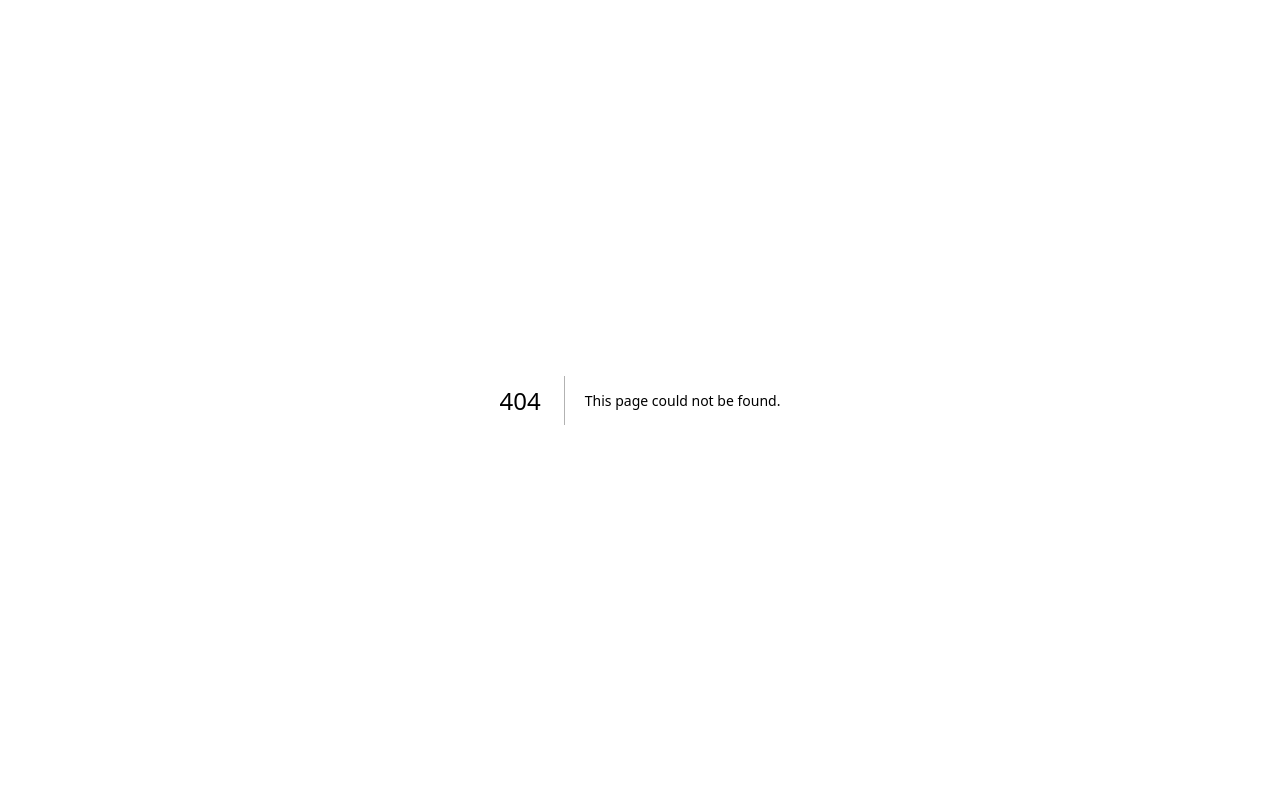
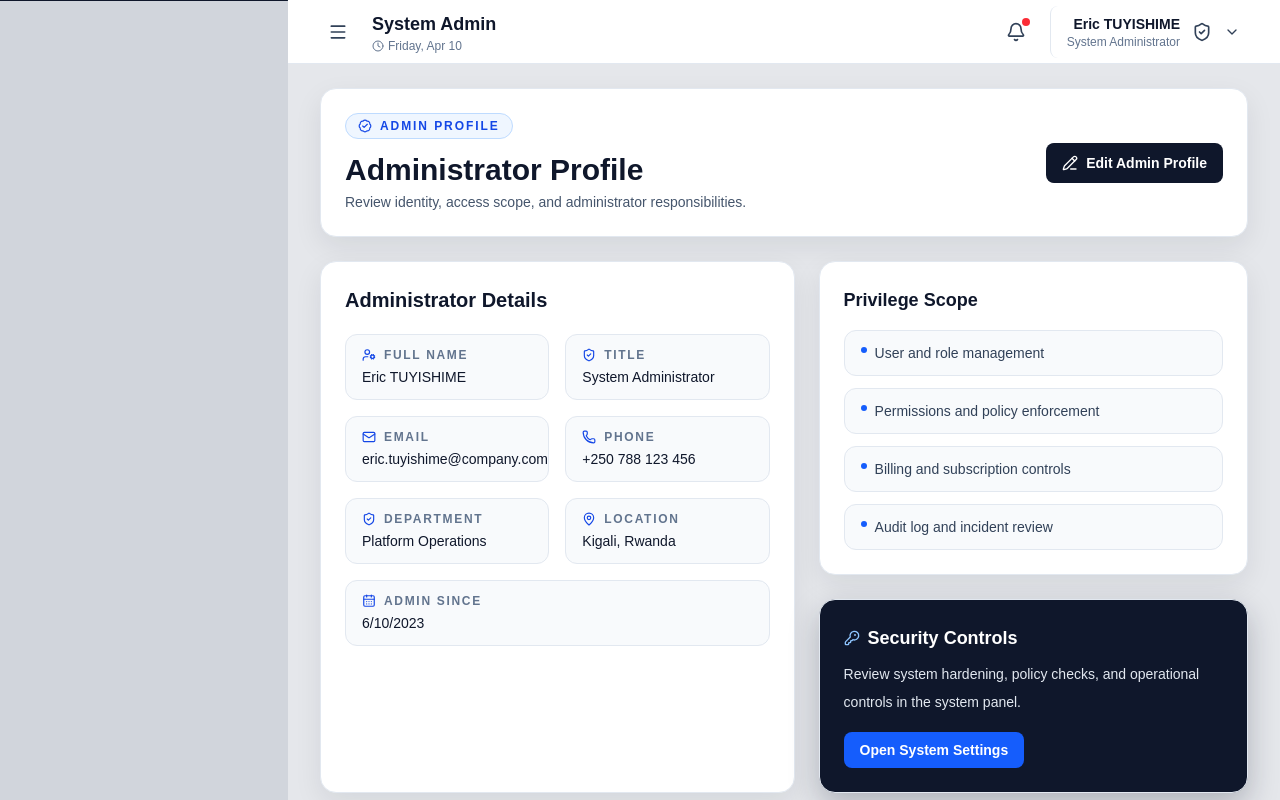
Before and after one commit to eric2003tu/Accounting, a Next.js app: page /admin/profile in a window 1280 px wide. Before the commit this address had no page. Built offline with nearby package versions, Linux system fonts and the light colour scheme.

Commit message:
The first commit on the website

```diff
--- /dev/null
+++ b/app/admin/profile/page.tsx
@@ -0,0 +1,108 @@
+'use client';
+
+import React from 'react';
+import Link from 'next/link';
+import { Mail, Phone, MapPin, ShieldCheck, CalendarDays, PencilLine, BadgeCheck, KeyRound, UserCog } from 'lucide-react';
+
+const adminProfile = {
+  fullName: 'Eric TUYISHIME',
+  title: 'System Administrator',
+  email: 'eric.tuyishime@company.com',
+  phone: '+250 788 123 456',
+  department: 'Platform Operations',
+  location: 'Kigali, Rwanda',
+  joinedOn: '2023-06-10',
+};
+
+const adminPrivileges = [
+  'User and role management',
+  'Permissions and policy enforcement',
+  'Billing and subscription controls',
+  'Audit log and incident review',
+];
+
+export default function AdminProfilePage() {
+  return (
+    <div className="space-y-6 max-w-5xl">
+      <div className="rounded-2xl border border-slate-200 bg-white p-6 shadow-[0_10px_28px_rgba(15,23,42,0.08)]">
+        <div className="flex flex-col gap-4 sm:flex-row sm:items-center sm:justify-between">
+          <div>
+            <p className="inline-flex items-center gap-2 rounded-full border border-blue-200 bg-blue-50 px-3 py-1 text-xs font-semibold uppercase tracking-[0.16em] text-blue-700">
+              <BadgeCheck className="h-3.5 w-3.5" aria-hidden="true" />
+              Admin Profile
+            </p>
+            <h1 className="mt-3 text-3xl font-bold text-slate-900">Administrator Profile</h1>
+            <p className="mt-1 text-sm text-slate-600">Review identity, access scope, and administrator responsibilities.</p>
+          </div>
+          <button className="inline-flex items-center gap-2 rounded-lg bg-slate-900 px-4 py-2.5 text-sm font-semibold text-white transition hover:bg-slate-800">
+            <PencilLine className="h-4 w-4" aria-hidden="true" />
+            Edit Admin Profile
+          </button>
+        </div>
+      </div>
+
+      <div className="grid gap-6 lg:grid-cols-[1.05fr_0.95fr]">
+        <section className="rounded-2xl border border-slate-200 bg-white p-6 shadow-[0_10px_28px_rgba(15,23,42,0.08)]">
+          <h2 className="text-xl font-semibold text-slate-900">Administrator Details</h2>
+          <div className="mt-5 grid gap-4 sm:grid-cols-2">
+            <InfoItem icon={UserCog} label="Full Name" value={adminProfile.fullName} />
+            <InfoItem icon={ShieldCheck} label="Title" value={adminProfile.title} />
+            <InfoItem icon={Mail} label="Email" value={adminProfile.email} />
+            <InfoItem icon={Phone} label="Phone" value={adminProfile.phone} />
+            <InfoItem icon={ShieldCheck} label="Department" value={adminProfile.department} />
+            <InfoItem icon={MapPin} label="Location" value={adminProfile.location} />
+            <div className="sm:col-span-2">
+              <InfoItem icon={CalendarDays} label="Admin Since" value={new Date(adminProfile.joinedOn).toLocaleDateString()} />
+            </div>
+          </div>
+        </section>
+
+        <aside className="space-y-6">
+          <section className="rounded-2xl border border-slate-200 bg-white p-6 shadow-[0_10px_28px_rgba(15,23,42,0.08)]">
+            <h2 className="text-lg font-semibold text-slate-900">Privilege Scope</h2>
+            <ul className="mt-4 space-y-3">
+              {adminPrivileges.map((item) => (
+                <li key={item} className="flex items-start gap-2 rounded-xl border border-slate-200 bg-slate-50 px-4 py-3 text-sm text-slate-700">
+                  <span className="mt-1 h-1.5 w-1.5 rounded-full bg-blue-600" />
+                  {item}
+                </li>
+              ))}
+            </ul>
+          </section>
+
+          <section className="rounded-2xl border border-slate-200 bg-slate-900 p-6 text-white shadow-[0_12px_30px_rgba(15,23,42,0.25)]">
+            <div className="flex items-center gap-2">
+              <KeyRound className="h-4 w-4 text-blue-300" aria-hidden="true" />
+              <h2 className="text-lg font-semibold">Security Controls</h2>
+            </div>
+            <p className="mt-2 text-sm leading-7 text-slate-200">Review system hardening, policy checks, and operational controls in the system panel.</p>
+            <Link
+              href="/admin/system"
+              className="mt-4 inline-flex items-center rounded-lg bg-blue-600 px-4 py-2 text-sm font-semibold text-white transition hover:bg-blue-700"
+            >
+              Open System Settings
+            </Link>
+          </section>
+        </aside>
+      </div>
+    </div>
+  );
+}
+
+type InfoItemProps = {
+  icon: React.ComponentType<{ className?: string; 'aria-hidden'?: boolean }>;
+  label: string;
+  value: string;
+};
+
+function InfoItem({ icon: Icon, label, value }: InfoItemProps) {
+  return (
+    <div className="rounded-xl border border-slate-200 bg-slate-50 px-4 py-3">
+      <p className="flex items-center gap-2 text-xs font-semibold uppercase tracking-[0.14em] text-slate-500">
+        <Icon className="h-3.5 w-3.5 text-blue-700" aria-hidden="true" />
+        {label}
+      </p>
+      <p className="mt-1 text-sm font-medium text-slate-900">{value}</p>
+    </div>
+  );
+}
--- a/app/components/admin/AdminHeader.tsx
+++ b/app/components/admin/AdminHeader.tsx
@@ -132,7 +132,7 @@ export default function AdminHeader({
               {/* Menu Items */}
               <div className="p-2 space-y-1">
                 <Link
-                  href="/admin/settings"
+                  href="/admin/profile"
                   onClick={() => setProfileMenuOpen(false)}
                   className="flex items-center gap-3 px-4 py-2 text-sm text-slate-700 hover:bg-slate-100 rounded-lg transition-colors"
                 >
@@ -140,7 +140,7 @@ export default function AdminHeader({
                   Profile
                 </Link>
                 <Link
-                  href="/admin/settings"
+                  href="/admin/profile"
                   onClick={() => setProfileMenuOpen(false)}
                   className="flex items-center gap-3 px-4 py-2 text-sm text-slate-700 hover:bg-slate-100 rounded-lg transition-colors"
                 >
--- a/app/components/dashboard/DashboardHeader.tsx
+++ b/app/components/dashboard/DashboardHeader.tsx
@@ -114,7 +114,7 @@ export default function DashboardHeader({
               {/* Menu Items */}
               <div className="p-2 space-y-1">
                 <Link
-                  href="/dashboard/settings"
+                  href="/dashboard/profile"
                   onClick={() => setProfileMenuOpen(false)}
                   className="flex items-center gap-3 px-4 py-2 text-sm text-slate-700 hover:bg-slate-100 rounded-lg transition-colors"
                 >
--- /dev/null
+++ b/app/dashboard/profile/page.tsx
@@ -0,0 +1,105 @@
+'use client';
+
+import React from 'react';
+import Link from 'next/link';
+import { Mail, Phone, MapPin, Building2, ShieldCheck, CalendarDays, PencilLine, BadgeCheck } from 'lucide-react';
+
+const profile = {
+  fullName: 'Eric TUYISHIME',
+  role: 'Business Owner',
+  email: 'eric.tuyishime@company.com',
+  phone: '+250 788 123 456',
+  company: 'Accounting App Ltd',
+  location: 'Kigali, Rwanda',
+  joinedOn: '2024-01-15',
+};
+
+const accessSummary = [
+  { label: 'Dashboard Access', value: 'Full' },
+  { label: 'Reports', value: 'Read & Export' },
+  { label: 'Transactions', value: 'Create & Manage' },
+  { label: 'Billing', value: 'Owner Only' },
+];
+
+export default function DashboardProfilePage() {
+  return (
+    <div className="space-y-6 max-w-5xl">
+      <div className="rounded-2xl border border-slate-200 bg-white p-6 shadow-[0_10px_28px_rgba(15,23,42,0.08)]">
+        <div className="flex flex-col gap-4 sm:flex-row sm:items-center sm:justify-between">
+          <div>
+            <p className="inline-flex items-center gap-2 rounded-full border border-green-200 bg-green-50 px-3 py-1 text-xs font-semibold uppercase tracking-[0.16em] text-green-700">
+              <BadgeCheck className="h-3.5 w-3.5" aria-hidden="true" />
+              Profile
+            </p>
+            <h1 className="mt-3 text-3xl font-bold text-slate-900">My Profile</h1>
+            <p className="mt-1 text-sm text-slate-600">Manage your account identity and business contact details.</p>
+          </div>
+          <button className="inline-flex items-center gap-2 rounded-lg bg-green-600 px-4 py-2.5 text-sm font-semibold text-white transition hover:bg-green-700">
+            <PencilLine className="h-4 w-4" aria-hidden="true" />
+            Edit Profile
+          </button>
+        </div>
+      </div>
+
+      <div className="grid gap-6 lg:grid-cols-[1.05fr_0.95fr]">
+        <section className="rounded-2xl border border-slate-200 bg-white p-6 shadow-[0_10px_28px_rgba(15,23,42,0.08)]">
+          <h2 className="text-xl font-semibold text-slate-900">Account Information</h2>
+          <div className="mt-5 space-y-4">
+            <div className="grid gap-4 sm:grid-cols-2">
+              <InfoItem icon={Building2} label="Full Name" value={profile.fullName} />
+              <InfoItem icon={ShieldCheck} label="Role" value={profile.role} />
+              <InfoItem icon={Mail} label="Email" value={profile.email} />
+              <InfoItem icon={Phone} label="Phone" value={profile.phone} />
+              <InfoItem icon={Building2} label="Company" value={profile.company} />
+              <InfoItem icon={MapPin} label="Location" value={profile.location} />
+            </div>
+            <InfoItem icon={CalendarDays} label="Joined" value={new Date(profile.joinedOn).toLocaleDateString()} />
+          </div>
+        </section>
+
+        <aside className="space-y-6">
+          <section className="rounded-2xl border border-slate-200 bg-white p-6 shadow-[0_10px_28px_rgba(15,23,42,0.08)]">
+            <h2 className="text-lg font-semibold text-slate-900">Access Summary</h2>
+            <div className="mt-4 space-y-3">
+              {accessSummary.map((item) => (
+                <div key={item.label} className="flex items-center justify-between rounded-xl border border-slate-200 bg-slate-50 px-4 py-3">
+                  <span className="text-sm text-slate-700">{item.label}</span>
+                  <span className="text-sm font-semibold text-slate-900">{item.value}</span>
+                </div>
+              ))}
+            </div>
+          </section>
+
+          <section className="rounded-2xl border border-slate-200 bg-slate-900 p-6 text-white shadow-[0_12px_30px_rgba(15,23,42,0.25)]">
+            <h2 className="text-lg font-semibold">Need to update preferences?</h2>
+            <p className="mt-2 text-sm leading-7 text-slate-200">Manage password, alerts, and account preferences from the settings area.</p>
+            <Link
+              href="/dashboard/settings"
+              className="mt-4 inline-flex items-center rounded-lg bg-green-600 px-4 py-2 text-sm font-semibold text-white transition hover:bg-green-700"
+            >
+              Go to Settings
+            </Link>
+          </section>
+        </aside>
+      </div>
+    </div>
+  );
+}
+
+type InfoItemProps = {
+  icon: React.ComponentType<{ className?: string; 'aria-hidden'?: boolean }>;
+  label: string;
+  value: string;
+};
+
+function InfoItem({ icon: Icon, label, value }: InfoItemProps) {
+  return (
+    <div className="rounded-xl border border-slate-200 bg-slate-50 px-4 py-3">
+      <p className="flex items-center gap-2 text-xs font-semibold uppercase tracking-[0.14em] text-slate-500">
+        <Icon className="h-3.5 w-3.5 text-green-700" aria-hidden="true" />
+        {label}
+      </p>
+      <p className="mt-1 text-sm font-medium text-slate-900">{value}</p>
+    </div>
+  );
+}
```
